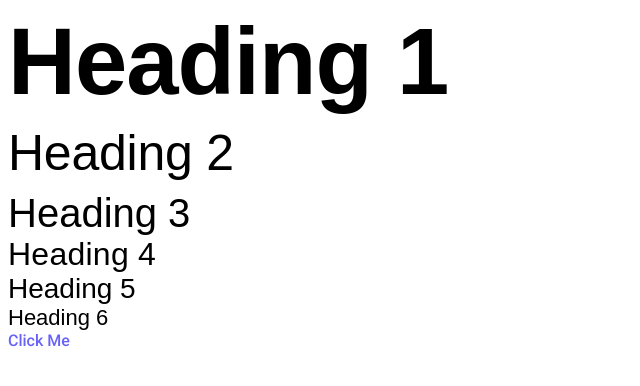
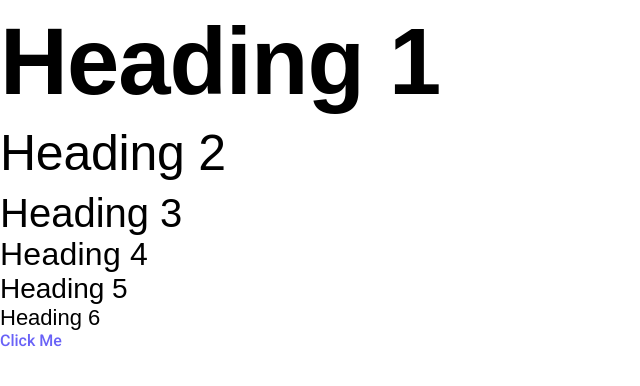
Before and after one commit to sameershaik-sudo/Swipe-Frontend, a plain HTML site: page index.html in a window 1280 px wide. Shown: the whole page, without its empty margins (0-640 px from the left). Drawn offline with Linux system fonts and the light colour scheme; a web font is replaced by a local one.

Commit message:
Defined body styles

```diff
--- a/styles.css
+++ b/styles.css
@@ -1,6 +1,6 @@
 :root {
-  --text-black: #000;
-  --text-white: #fff;
+  --text-dark: #000;
+  --text-light: #fff;
   --text-grey: #adbbdc;
   --body-font: "Roboto", sans-serif;
   --heading-font: "Anek Telugu", sans-serif;
@@ -12,13 +12,28 @@
   --h4-size: 32px;
   --h5-size: 28px;
   --h6-size: 22px;
+
+  /* SPACING */
+  --spacing-sm: 8px;
+  --spacing-md: 16px;
+  --spacing-lg: 32px;
+  --spacing-xl: 64px;
+
   --purple-1: #6962f7;
   --purple-2: #7000ff;
+  --blue-1: #00d4ff;
   --primary-accent: #0a2540;
+  --bg-white: #fff;
+  --bg-light: #f7f9fc;
 }
 
 body {
   font-family: var(--body-font);
+  color: var(--text-dark);
+  width: 100%;
+  margin: 0;
+  box-sizing: border-box;
+  padding: var(--spacing-sm) 0 0 0;
 }
 
 h1 {
```
